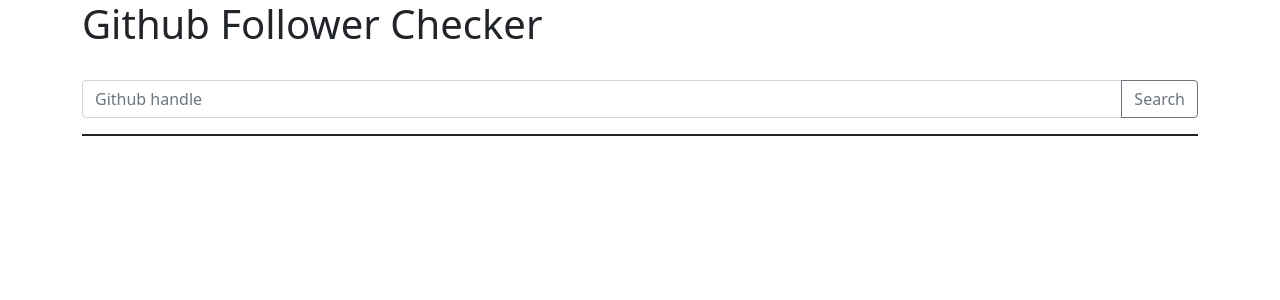
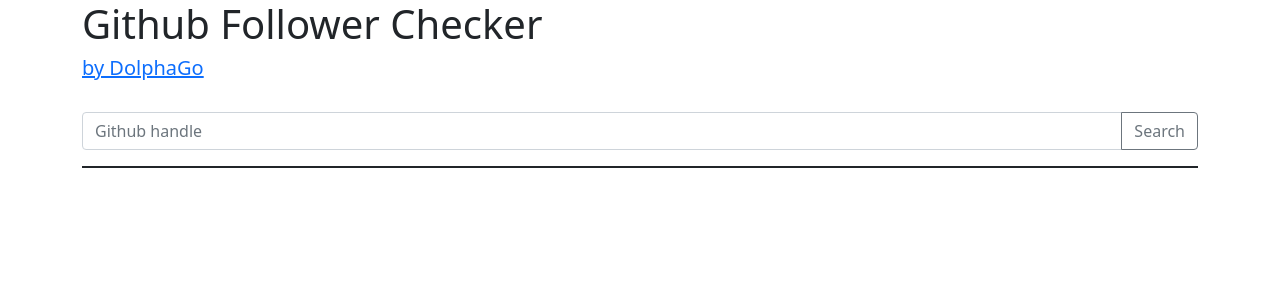
Before and after one commit to DolphaGo/github-follower-tracker, a Vue app in the folder ui/github-follow-follwer-ui/: page / in a window 1280 px wide. Shown: the top 300 px of the page. Built offline with nearby package versions, Linux system fonts and the light colour scheme.

Commit message:
Add Reference

```diff
--- a/ui/github-follow-follwer-ui/src/components/HelloWorld.vue
+++ b/ui/github-follow-follwer-ui/src/components/HelloWorld.vue
@@ -1,6 +1,6 @@
 <template>
   <div class="container">
-    <h1>{{ data.message }}</h1>
+    <span><h1>{{ data.message }} </h1><h5><a href="https://github.com/DolphaGo/github-follow-unfollow">by DolphaGo</a></h5></span>
     <br />
 
     <div class="input-group mb-3">
```
